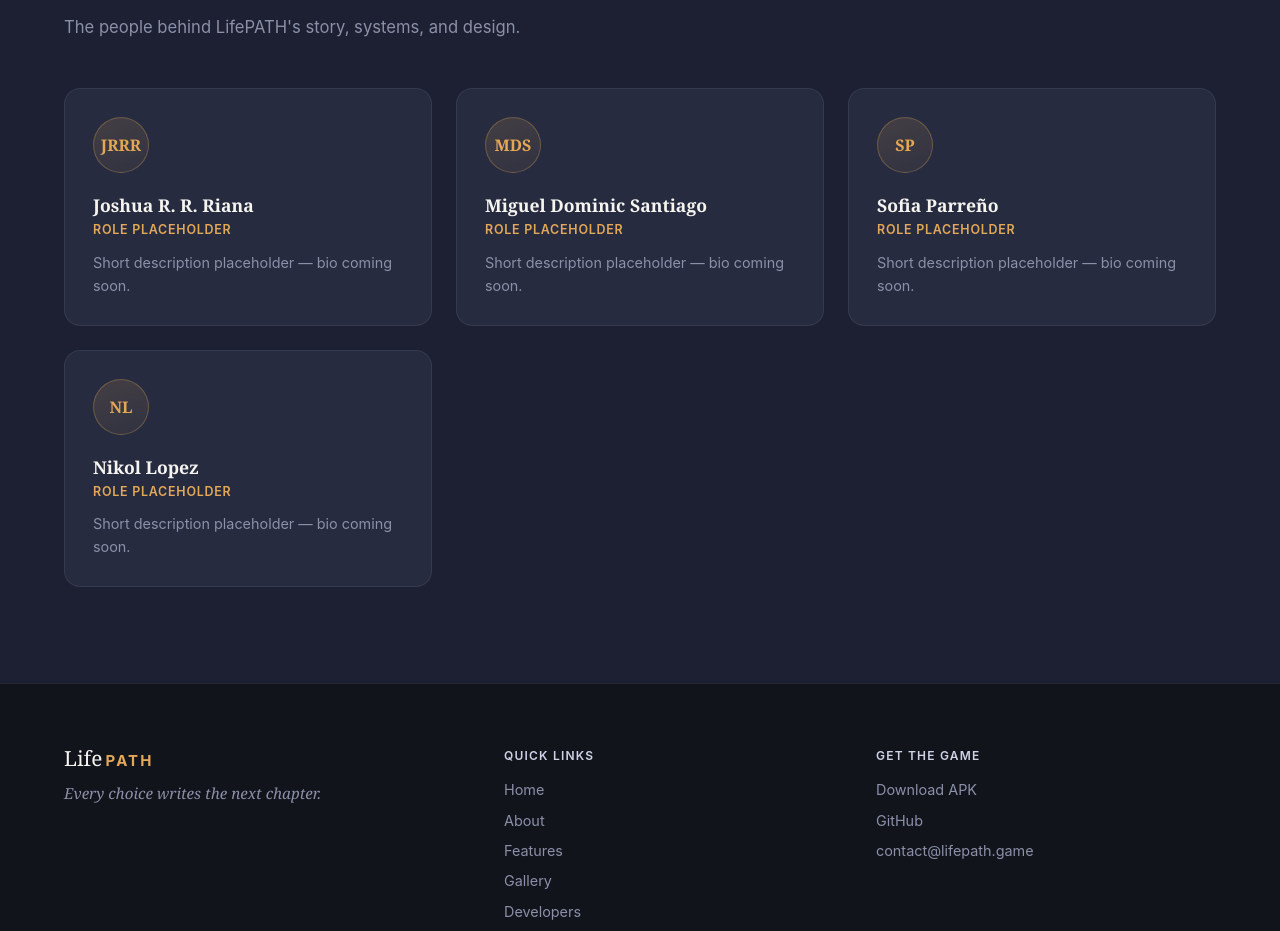
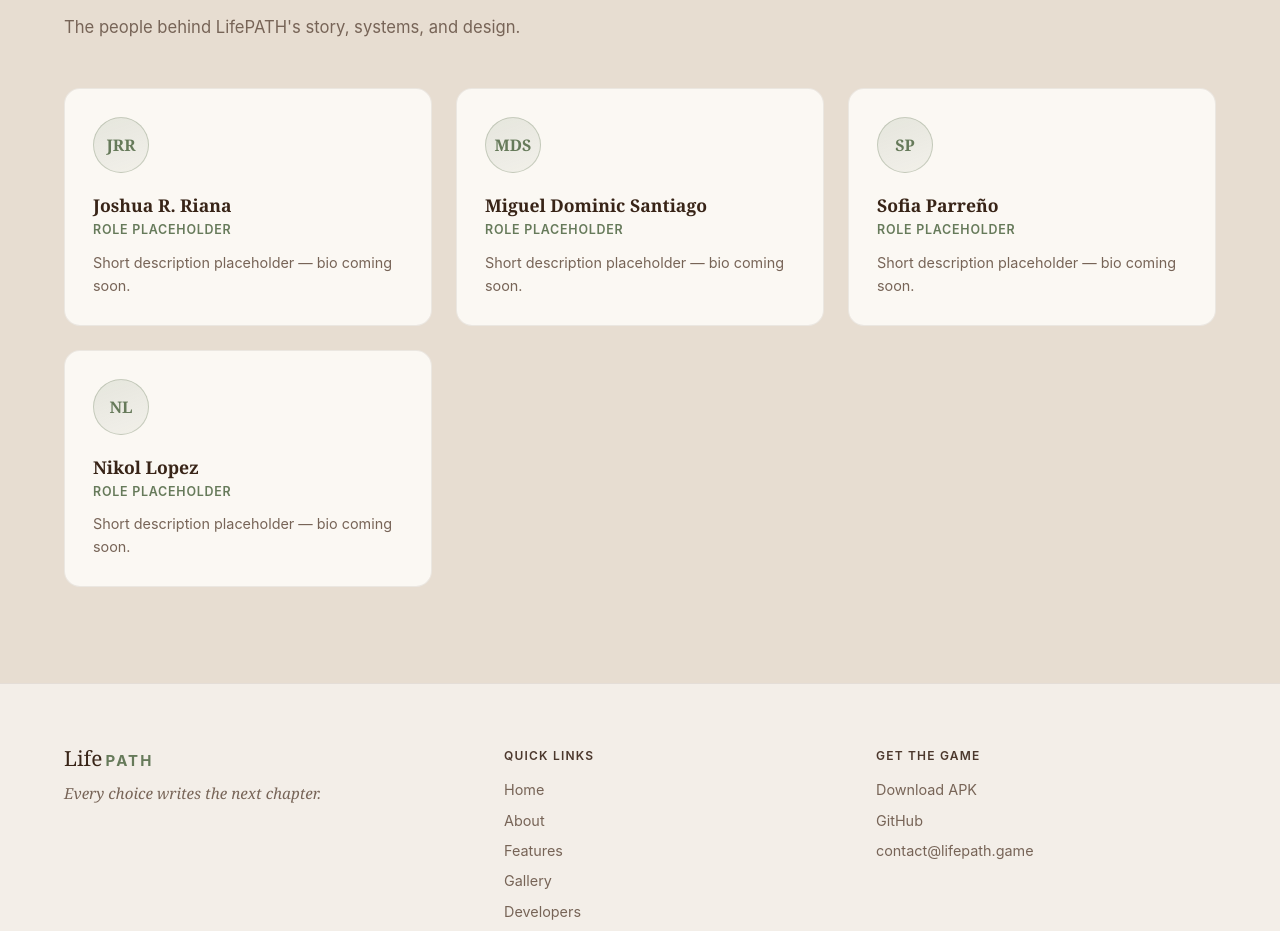
Before and after one commit to Jwshux/lifepath-site, a React (Create React App) app: page / in a window 1280 px wide. Shown: the part 4261-5192 px from the top of the page. Built offline with nearby package versions, Linux system fonts and the light colour scheme.

Commit message:
style: update website color palette

```diff
--- a/src/components/About/About.css
+++ b/src/components/About/About.css
@@ -141,9 +141,9 @@
   padding: 2rem;
   text-align: center;
   border-radius: 24px;
-  border: 1.5px dashed rgba(227, 168, 87, 0.4);
+  border: 1.5px dashed rgba(102, 122, 90, 0.4);
   background: linear-gradient(160deg, var(--color-dusk-soft) 0%, var(--color-void) 100%);
-  box-shadow: 0 24px 50px -20px rgba(0, 0, 0, 0.45);
+  box-shadow: 0 24px 50px -20px rgba(56, 36, 23, 0.2);
 }
 
 .about__illustration-label {
--- a/src/components/Developers/Developers.css
+++ b/src/components/Developers/Developers.css
@@ -72,7 +72,7 @@
   align-items: flex-start;
   padding: 1.75rem;
   border-radius: 16px;
-  border: 1px solid rgba(255, 255, 255, 0.07);
+  border: 1px solid rgba(56, 36, 23, 0.08);
   background-color: var(--color-dusk-soft);
   opacity: 0;
   transform: translateY(16px);
@@ -86,8 +86,8 @@
 .developers__card:hover,
 .developers__card:focus-within {
   transform: translateY(-6px);
-  border-color: rgba(227, 168, 87, 0.4);
-  box-shadow: 0 20px 40px -24px rgba(0, 0, 0, 0.55);
+  border-color: rgba(102, 122, 90, 0.4);
+  box-shadow: 0 20px 40px -24px rgba(56, 36, 23, 0.28);
 }
 
 /* Avatar placeholder */
@@ -100,8 +100,8 @@
   height: 56px;
   margin-bottom: 1.25rem;
   border-radius: 50%;
-  background: linear-gradient(160deg, var(--color-ember-soft) 0%, rgba(227, 168, 87, 0.06) 100%);
-  border: 1px solid rgba(227, 168, 87, 0.3);
+  background: linear-gradient(160deg, var(--color-ember-soft) 0%, rgba(102, 122, 90, 0.06) 100%);
+  border: 1px solid rgba(102, 122, 90, 0.3);
   transition: transform 0.3s var(--ease-standard);
 }
 
--- a/src/components/Developers/Developers.jsx
+++ b/src/components/Developers/Developers.jsx
@@ -3,7 +3,7 @@ import './Developers.css';
 const DEVELOPERS = [
   {
     id: 1,
-    name: 'Joshua R. R. Riana',
+    name: 'Joshua R. Riana',
     role: 'Role Placeholder',
     description: 'Short description placeholder — bio coming soon.',
   },
--- a/src/components/Download/Download.css
+++ b/src/components/Download/Download.css
@@ -51,9 +51,9 @@
   overflow: hidden;
   padding: 2.5rem;
   border-radius: 22px;
-  border: 1px solid rgba(227, 168, 87, 0.25);
+  border: 1px solid rgba(102, 122, 90, 0.25);
   background-color: var(--color-dusk);
-  box-shadow: 0 30px 60px -30px rgba(0, 0, 0, 0.55);
+  box-shadow: 0 30px 60px -30px rgba(56, 36, 23, 0.3);
 }
 
 .download__card-glow {
@@ -73,7 +73,7 @@
   text-align: center;
   padding-bottom: 2.25rem;
   margin-bottom: 2.25rem;
-  border-bottom: 1px solid rgba(255, 255, 255, 0.08);
+  border-bottom: 1px solid rgba(56, 36, 23, 0.08);
 }
 
 .download__btn {
@@ -85,10 +85,10 @@
   font-size: 1.05rem;
   font-weight: 700;
   letter-spacing: 0.01em;
-  color: var(--color-void);
+  color: var(--color-dusk-soft);
   background-color: var(--color-ember);
   border-radius: 10px;
-  box-shadow: 0 16px 32px -14px rgba(227, 168, 87, 0.55);
+  box-shadow: 0 16px 32px -14px rgba(102, 122, 90, 0.55);
   transition:
     transform 0.25s var(--ease-standard),
     box-shadow 0.25s var(--ease-standard),
@@ -98,8 +98,8 @@
 .download__btn:hover,
 .download__btn:focus-visible {
   transform: translateY(-3px);
-  background-color: #edb96e;
-  box-shadow: 0 22px 40px -16px rgba(227, 168, 87, 0.65);
+  background-color: #7a8e6e;
+  box-shadow: 0 22px 40px -16px rgba(102, 122, 90, 0.65);
 }
 
 .download__btn:focus-visible {
@@ -164,7 +164,7 @@
   gap: 0.4rem;
   margin-top: 2rem;
   padding-top: 1.5rem;
-  border-top: 1px solid rgba(255, 255, 255, 0.08);
+  border-top: 1px solid rgba(56, 36, 23, 0.08);
   text-align: center;
 }
 
--- a/src/components/Features/Features.css
+++ b/src/components/Features/Features.css
@@ -78,7 +78,7 @@
   align-items: flex-start;
   padding: 1.75rem;
   border-radius: 16px;
-  border: 1px solid rgba(255, 255, 255, 0.07);
+  border: 1px solid rgba(56, 36, 23, 0.08);
   background-color: var(--color-dusk);
   opacity: 0;
   transform: translateY(16px);
@@ -93,9 +93,9 @@
 .features__card:hover,
 .features__card:focus-within {
   transform: translateY(-6px);
-  border-color: rgba(227, 168, 87, 0.4);
+  border-color: rgba(102, 122, 90, 0.4);
   background-color: var(--color-dusk-soft);
-  box-shadow: 0 20px 40px -24px rgba(0, 0, 0, 0.55);
+  box-shadow: 0 20px 40px -24px rgba(56, 36, 23, 0.28);
 }
 
 /* Icon placeholder */
@@ -114,7 +114,7 @@
 
 .features__card:hover .features__icon,
 .features__card:focus-within .features__icon {
-  background-color: rgba(227, 168, 87, 0.28);
+  background-color: rgba(102, 122, 90, 0.28);
 }
 
 .features__icon-mark {
--- a/src/components/Footer/Footer.css
+++ b/src/components/Footer/Footer.css
@@ -5,7 +5,7 @@
 .footer {
   padding: 4rem var(--page-gutter) 2.5rem;
   background-color: var(--color-void);
-  border-top: 1px solid rgba(255, 255, 255, 0.08);
+  border-top: 1px solid rgba(56, 36, 23, 0.08);
 }
 
 .footer__inner {
@@ -113,7 +113,7 @@
   align-items: center;
   gap: 1.5rem;
   padding-top: 2rem;
-  border-top: 1px solid rgba(255, 255, 255, 0.06);
+  border-top: 1px solid rgba(56, 36, 23, 0.06);
   text-align: center;
 }
 
@@ -138,7 +138,7 @@
   font-size: 0.82rem;
   font-weight: 600;
   color: var(--color-paper);
-  border: 1px solid rgba(255, 255, 255, 0.15);
+  border: 1px solid rgba(56, 36, 23, 0.15);
   border-radius: 999px;
   transition:
     transform 0.25s var(--ease-standard),
--- a/src/components/Gallery/Gallery.css
+++ b/src/components/Gallery/Gallery.css
@@ -72,7 +72,7 @@
   padding: 0;
   border-radius: 14px;
   overflow: hidden;
-  border: 1px solid rgba(255, 255, 255, 0.07);
+  border: 1px solid rgba(56, 36, 23, 0.08);
   background-color: var(--color-dusk-soft);
   cursor: pointer;
   text-align: left;
@@ -85,8 +85,8 @@
 .gallery__item:hover,
 .gallery__item:focus-visible {
   transform: translateY(-4px);
-  border-color: rgba(227, 168, 87, 0.4);
-  box-shadow: 0 20px 40px -24px rgba(0, 0, 0, 0.55);
+  border-color: rgba(102, 122, 90, 0.4);
+  box-shadow: 0 20px 40px -24px rgba(56, 36, 23, 0.28);
 }
 
 .gallery__item:focus-visible {
@@ -122,7 +122,7 @@
   z-index: 1;
   font-family: var(--font-display);
   font-size: 2rem;
-  color: rgba(207, 211, 230, 0.35);
+  color: rgba(76, 56, 45, 0.35);
   transition: transform 0.4s var(--ease-standard);
 }
 
@@ -147,7 +147,7 @@
   align-items: center;
   justify-content: center;
   padding: 1.5rem;
-  background-color: rgba(10, 11, 16, 0.85);
+  background-color: rgba(56, 36, 23, 0.55);
   backdrop-filter: blur(6px);
   -webkit-backdrop-filter: blur(6px);
   animation: gallery-fade-in 0.25s var(--ease-standard) forwards;
@@ -163,7 +163,7 @@
   padding: 1.5rem;
   border-radius: 18px;
   background-color: var(--color-dusk);
-  border: 1px solid rgba(255, 255, 255, 0.08);
+  border: 1px solid rgba(56, 36, 23, 0.08);
   outline: none;
   animation: gallery-scale-in 0.3s var(--ease-standard) forwards;
 }
@@ -207,7 +207,7 @@
 
 .gallery__dialog-close:hover,
 .gallery__dialog-close:focus-visible {
-  background-color: rgba(255, 255, 255, 0.1);
+  background-color: rgba(56, 36, 23, 0.08);
 }
 
 .gallery__dialog-close:focus-visible,
@@ -229,12 +229,12 @@
   line-height: 1;
   color: var(--color-paper);
   border-radius: 50%;
-  background-color: rgba(255, 255, 255, 0.06);
+  background-color: rgba(56, 36, 23, 0.06);
   transition: background-color 0.25s var(--ease-standard);
 }
 
 .gallery__dialog-nav:hover {
-  background-color: rgba(227, 168, 87, 0.25);
+  background-color: rgba(102, 122, 90, 0.25);
 }
 
 .gallery__dialog-nav--prev {
--- a/src/components/Hero/Hero.css
+++ b/src/components/Hero/Hero.css
@@ -132,28 +132,28 @@
 
 .hero__btn--primary {
   background-color: var(--color-ember);
-  color: var(--color-void);
+  color: var(--color-dusk-soft);
   border: 1px solid var(--color-ember);
 }
 
 .hero__btn--primary:hover,
 .hero__btn--primary:focus-visible {
   transform: translateY(-2px);
-  background-color: #edb96e;
-  border-color: #edb96e;
+  background-color: #7a8e6e;
+  border-color: #7a8e6e;
 }
 
 .hero__btn--secondary {
   background-color: transparent;
   color: var(--color-paper);
-  border: 1px solid rgba(246, 244, 239, 0.3);
+  border: 1px solid rgba(56, 36, 23, 0.3);
 }
 
 .hero__btn--secondary:hover,
 .hero__btn--secondary:focus-visible {
   transform: translateY(-2px);
   border-color: var(--color-paper);
-  background-color: rgba(246, 244, 239, 0.06);
+  background-color: rgba(56, 36, 23, 0.06);
 }
 
 .hero__btn:focus-visible {
@@ -183,9 +183,9 @@
   padding: 2rem;
   text-align: center;
   border-radius: 28px;
-  border: 1.5px dashed rgba(227, 168, 87, 0.45);
+  border: 1.5px dashed rgba(102, 122, 90, 0.45);
   background: linear-gradient(160deg, var(--color-dusk-soft) 0%, var(--color-dusk) 100%);
-  box-shadow: 0 30px 60px -20px rgba(0, 0, 0, 0.5);
+  box-shadow: 0 30px 60px -20px rgba(56, 36, 23, 0.25);
 }
 
 .hero__artwork-label {
--- a/src/components/Navbar/Navbar.css
+++ b/src/components/Navbar/Navbar.css
@@ -17,10 +17,10 @@
 }
 
 .navbar--scrolled {
-  background-color: rgba(18, 20, 28, 0.72);
+  background-color: rgba(251, 248, 243, 0.82);
   backdrop-filter: blur(18px) saturate(140%);
   -webkit-backdrop-filter: blur(18px) saturate(140%);
-  border-bottom-color: rgba(255, 255, 255, 0.07);
+  border-bottom-color: rgba(56, 36, 23, 0.08);
 }
 
 .navbar__inner {
@@ -174,10 +174,10 @@
   overflow: hidden;
   max-height: 0;
   opacity: 0;
-  background-color: rgba(18, 20, 28, 0.97);
+  background-color: rgba(251, 248, 243, 0.97);
   backdrop-filter: blur(18px) saturate(140%);
   -webkit-backdrop-filter: blur(18px) saturate(140%);
-  border-bottom: 1px solid rgba(255, 255, 255, 0.07);
+  border-bottom: 1px solid rgba(56, 36, 23, 0.08);
   transition:
     max-height 0.45s var(--ease-standard),
     opacity 0.35s var(--ease-standard);
@@ -218,7 +218,7 @@
   display: block;
   padding: 0.85rem 0;
   font-size: 1.05rem;
-  border-bottom: 1px solid rgba(255, 255, 255, 0.06);
+  border-bottom: 1px solid rgba(56, 36, 23, 0.06);
 }
 
 .navbar__mobile-links .navbar__link::after {
--- a/src/styles/Variables.css
+++ b/src/styles/Variables.css
@@ -1,19 +1,18 @@
 /*
   Design tokens for LifePATH.
-  Single source of truth for color, type, and motion so every
-  component (Navbar included) stays visually consistent.
+  Warm, paper-toned palette with a muted sage "ember" accent.
 */
 
 :root {
-  /* Color — dusk/void base with a warm "ember" accent for choice moments */
-  --color-void: #12141c;
-  --color-dusk: #1c2032;
-  --color-dusk-soft: #262b40;
-  --color-mist: #cfd3e6;
-  --color-fog: #8b90a8;
-  --color-paper: #f6f4ef;
-  --color-ember: #e3a857;
-  --color-ember-soft: rgba(227, 168, 87, 0.16);
+  /* Color */
+  --color-void: #F3EEE8;
+  --color-dusk: #E7DDD1;
+  --color-dusk-soft: #FBF8F3;
+  --color-paper: #382417;
+  --color-mist: #4C382D;
+  --color-fog: #776457;
+  --color-ember: #667A5A;
+  --color-ember-soft: rgba(102, 122, 90, 0.14);
 
   /* Type */
   --font-display: 'Fraunces', 'Georgia', serif;
```
